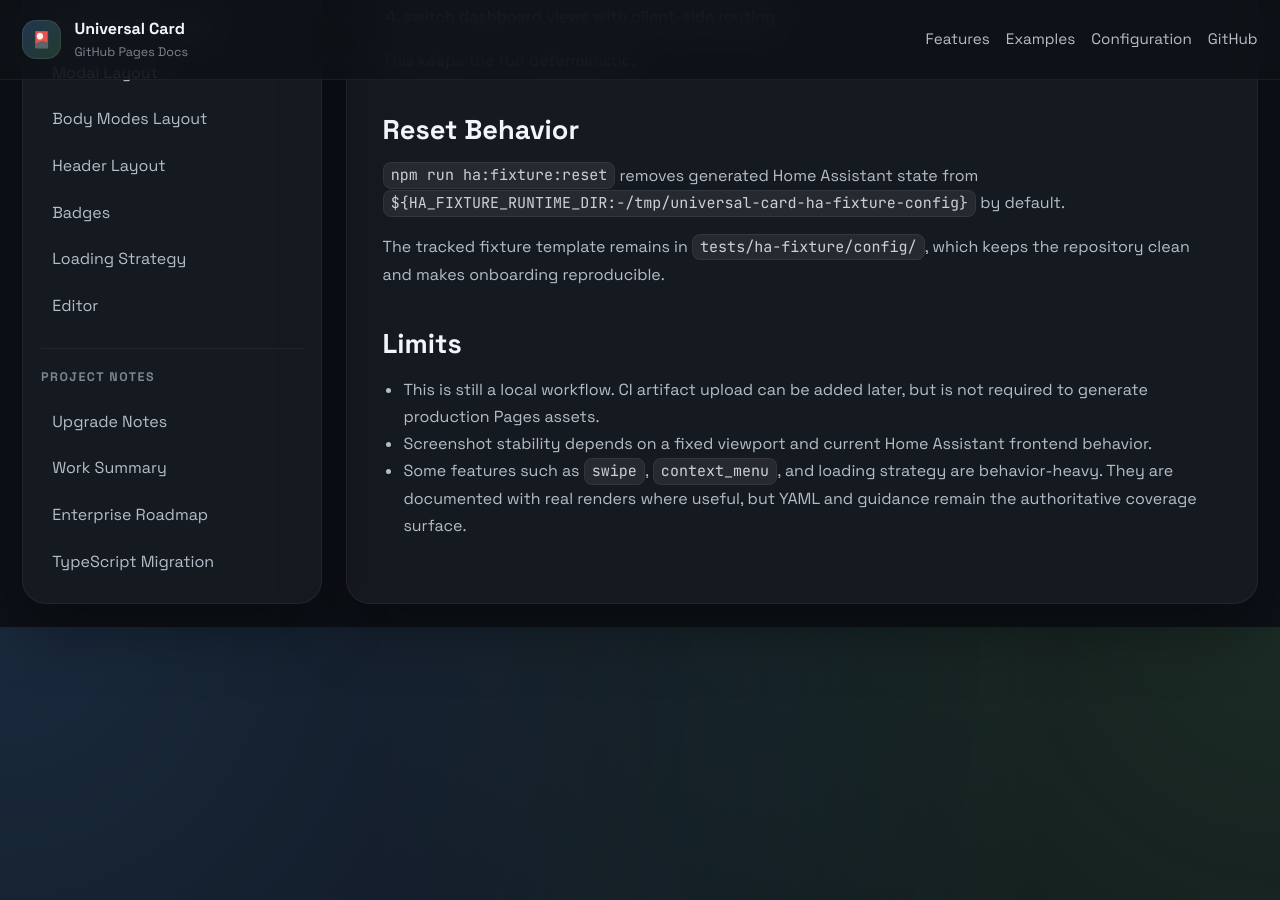
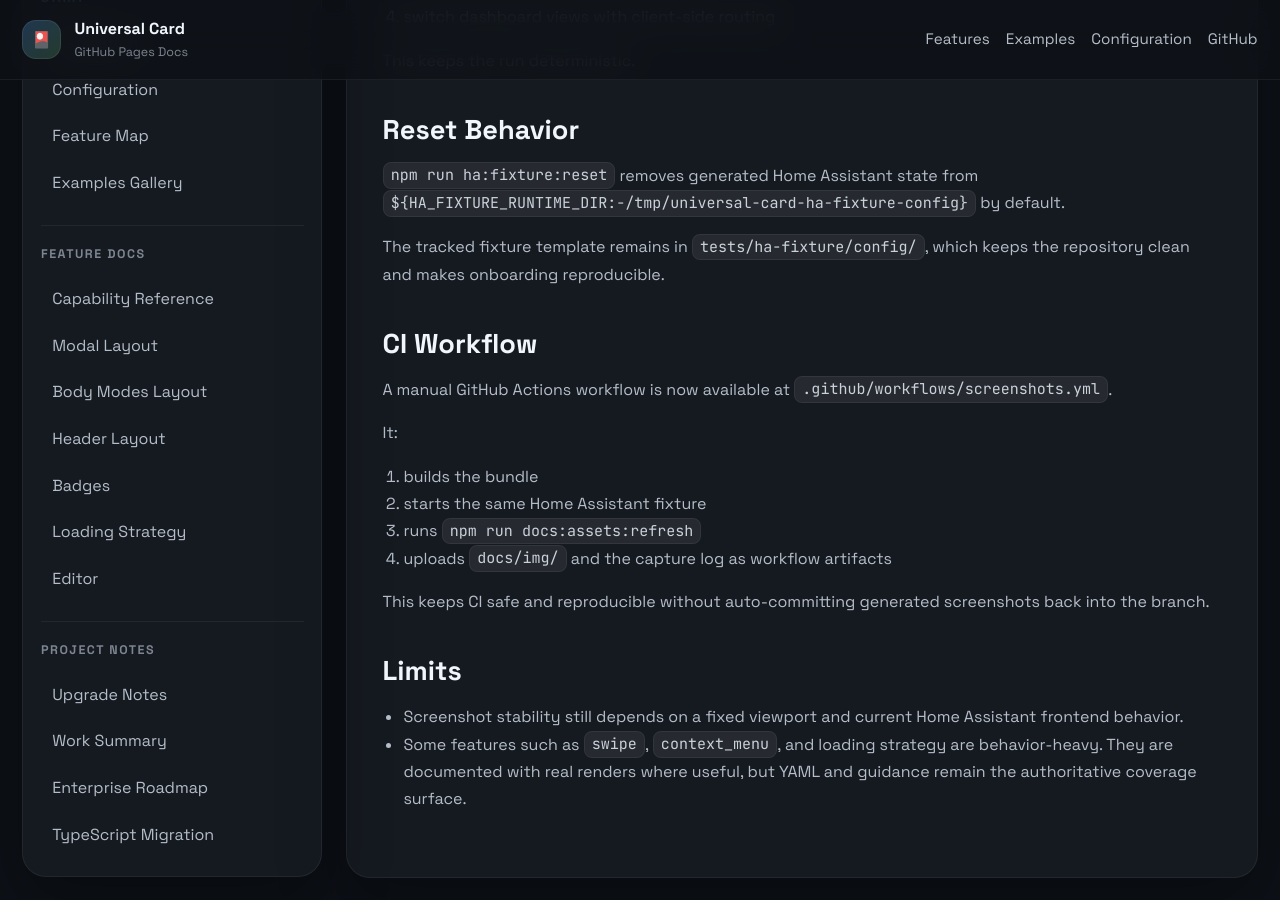
Before and after one commit to Mesteriis/universal-card, a Jekyll site: the page built from docs/development/local-ha-screenshots.md, in a window 1280 px wide and 900 px high, scrolled down 2467 px. Built offline with Jekyll 4.4.1, drawn with Linux system fonts in a browser that asks for light colours.

Commit message:
ci: add docs screenshot artifact workflow

```diff
--- a/docs/development/local-ha-screenshots.md
+++ b/docs/development/local-ha-screenshots.md
@@ -92,8 +92,20 @@ This keeps the run deterministic.
 
 The tracked fixture template remains in `tests/ha-fixture/config/`, which keeps the repository clean and makes onboarding reproducible.
 
+## CI Workflow
+
+A manual GitHub Actions workflow is now available at `.github/workflows/screenshots.yml`.
+
+It:
+
+1. builds the bundle
+2. starts the same Home Assistant fixture
+3. runs `npm run docs:assets:refresh`
+4. uploads `docs/img/` and the capture log as workflow artifacts
+
+This keeps CI safe and reproducible without auto-committing generated screenshots back into the branch.
+
 ## Limits
 
-- This is still a local workflow. CI artifact upload can be added later, but is not required to generate production Pages assets.
-- Screenshot stability depends on a fixed viewport and current Home Assistant frontend behavior.
+- Screenshot stability still depends on a fixed viewport and current Home Assistant frontend behavior.
 - Some features such as `swipe`, `context_menu`, and loading strategy are behavior-heavy. They are documented with real renders where useful, but YAML and guidance remain the authoritative coverage surface.
```
Also changed, not shown: docs/development/work-summary-modal-badges.md (+7 -0 lines), .github/workflows/screenshots.yml (added).
